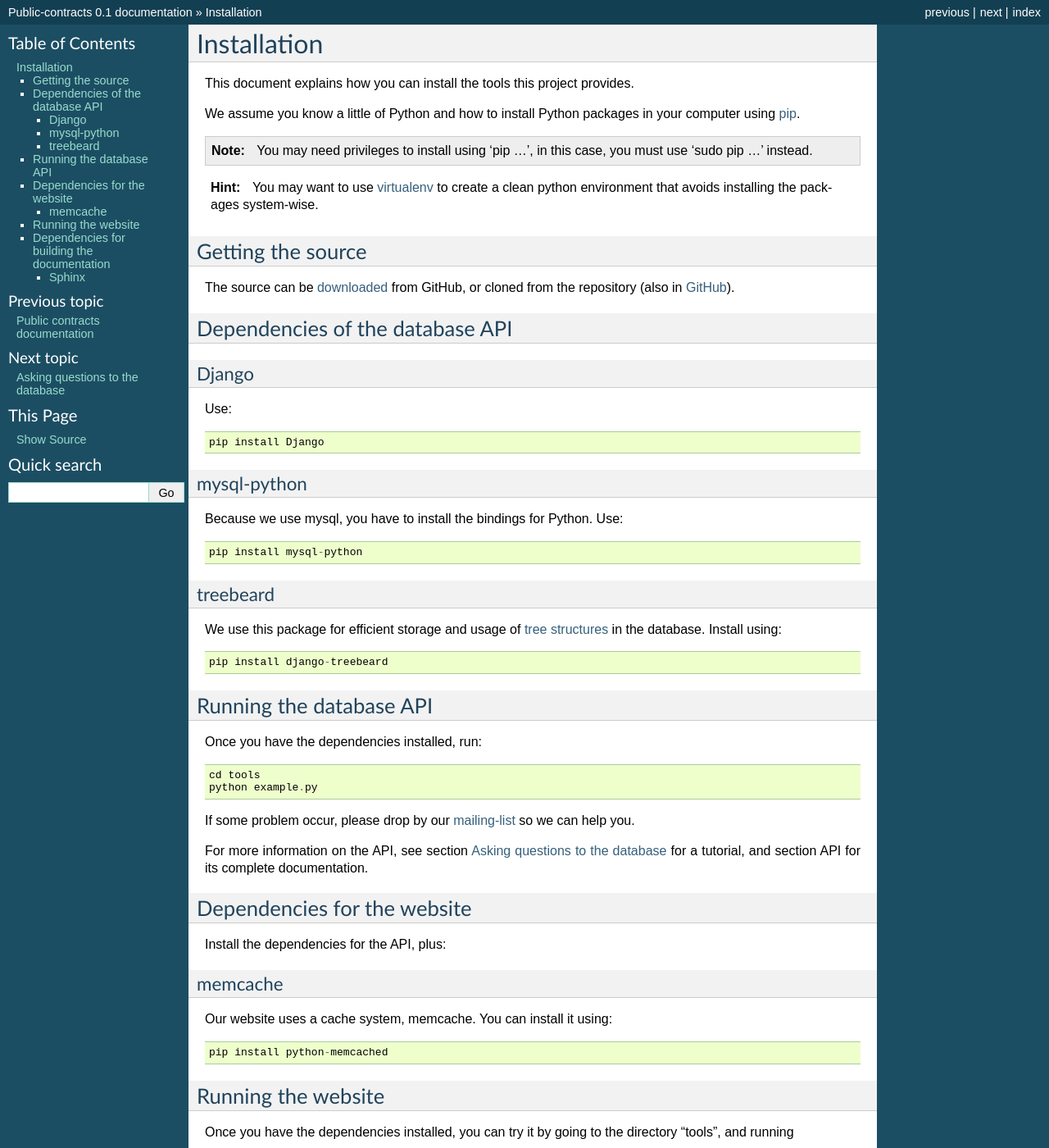
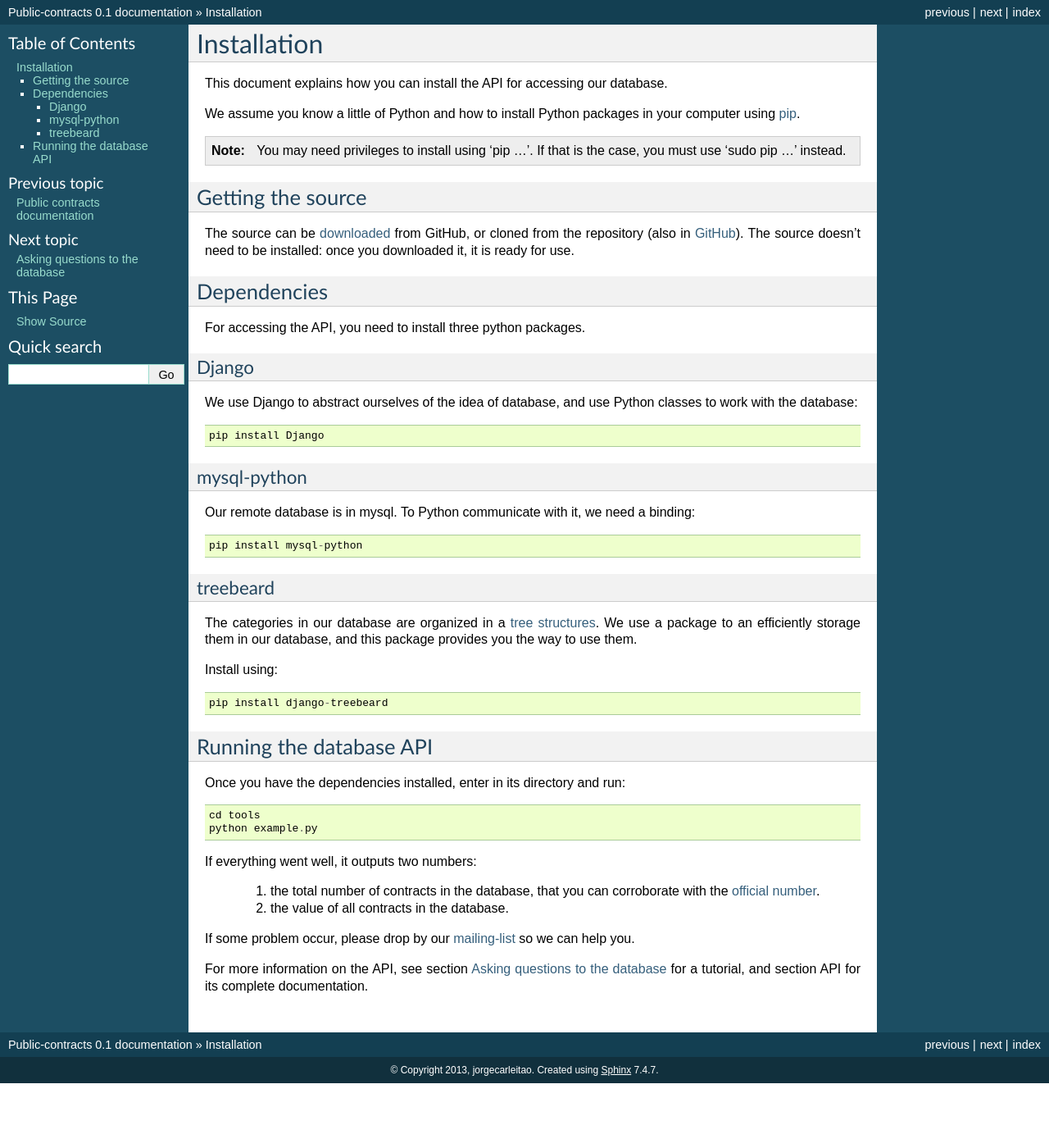
Before and after one commit to jorgecarleitao/public-contracts, a Sphinx documentation site: the page built from docs/source/installation.rst, in a window 1280 px wide and 1400 px high. Shown: the whole window at 82% size. Built offline with Sphinx 7.4.7, drawn with Linux system fonts in a browser that asks for light colours; some of the changed text lies outside the part shown.

Commit message:
Improved usage page to be more specific and complete.

```diff
--- a/docs/source/installation.rst
+++ b/docs/source/installation.rst
@@ -1,7 +1,7 @@
 Installation
 =============
 
-This document explains how you can install the tools this project provides.
+This document explains how you can install the API for accessing our database.
 
 .. _pip: https://pypi.python.org/pypi/pip
 
@@ -9,40 +9,43 @@ We assume you know a little of Python and how to install Python packages in your
 
 .. _virtualenv: http://www.virtualenv.org/en/latest/
 
-.. note:: You may need privileges to install using 'pip ...', in this case, you must use 'sudo pip ...' instead.
-
-.. hint:: You may want to use virtualenv_ to create a clean python environment that avoids installing the packages system-wise.
+.. note:: You may need privileges to install using 'pip ...'. If that is the case, you must use 'sudo pip ...' instead.
 
 Getting the source
 ---------------------
 
 .. _GitHub: https://github.com/jorgecarleitao/public-contracts
-.. _downloaded: https://github.com/jorgecarleitao/public-contracts
+.. _downloaded: https://github.com/jorgecarleitao/public-contracts/archive/master.zip
 .. _mailing-list: https://groups.google.com/forum/#!forum/public-contracts
 
 The source can be downloaded_ from GitHub, or cloned from the repository (also in GitHub_).
+The source doesn't need to be installed: once you downloaded it, it is ready for use.
 
-Dependencies of the database API
-----------------------------------
+Dependencies
+--------------
+
+For accessing the API, you need to install three python packages.
 
 Django
 ^^^^^^^^^^^^^^^^^
 
-Use::
+We use Django to abstract ourselves of the idea of database, and use Python classes to work with the database::
 
     pip install Django
 
 mysql-python
 ^^^^^^^^^^^^^^^^^
 
-Because we use mysql, you have to install the bindings for Python. Use::
+Our remote database is in mysql. To Python communicate with it, we need a binding::
 
     pip install mysql-python
 
 treebeard
 ^^^^^^^^^^^^^^^^^
 
-We use this package for efficient storage and usage of :doc:`tree structures <api/category>` in the database.
+The categories in our database are organized in a :doc:`tree structures <api/category>`.
+We use a package to an efficiently storage them in our database, and this package provides you the way to use them.
+
 Install using::
 
     pip install django-treebeard
@@ -50,50 +53,19 @@ Install using::
 Running the database API
 --------------------------
 
-Once you have the dependencies installed, run::
+.. _official number: http://www.base.gov.pt/base2/html/pesquisas/contratos.shtml
+
+Once you have the dependencies installed, enter in its directory and run::
 
     cd tools
     python example.py
+
+If everything went well, it outputs two numbers:
+
+    1. the total number of contracts in the database, that you can corroborate with the `official number`_.
+    2. the value of all contracts in the database.
 
 If some problem occur, please drop by our mailing-list_ so we can help you.
 
 For more information on the API, see section :doc:`usage` for a tutorial, and section :doc:`API` for its complete
 documentation.
-
-Dependencies for the website
-----------------------------------
-
-Install the dependencies for the API, plus:
-
-memcache
-^^^^^^^^^^^^^^^^^
-
-Our website uses a cache system, memcache. You can install it using::
-
-    pip install python-memcached
-
-Running the website
---------------------------
-
-Once you have the dependencies installed, you can try it by going to the directory "tools", and running
-
-    python manage.py runserver
-
-If some problem occur, please drop by our mailing-list_ so we can help you.
-
-
-Dependencies for building the documentation
-----------------------------------------------
-
-Sphinx
-^^^^^^^^^^^^^^^^^
-
-.. _sphinx: http://sphinx-doc.org/
-
-For building the documentation, you need sphinx_. It can be installed using::
-
-    pip install sphinx
-
-the documentation is built by entering in directory 'docs' and using::
-
-    make html
--- a/docs/source/usage.rst
+++ b/docs/source/usage.rst
@@ -1,30 +1,114 @@
 Asking questions to the database
 ==================================
 
-Once you :doc:`install <installation>` the database binder, you can directly start using it.
-The installation already has the credentials to access :doc:`our database <tools/database>`.
+This tutorial assumes you already :doc:`installed <installation>` the source.
 
-Here we reproduce the what you can find in 'tools/example.py'.
+.. _Django: https://www.djangoproject.com/
+.. _queries: https://docs.djangoproject.com/en/1.6/topics/db/queries/
+.. _queries API: https://docs.djangoproject.com/en/1.6/ref/models/querysets/
+.. _models: https://docs.djangoproject.com/en/dev/topics/db/models/
 
-Import the models using::
+We use Django_ for accessing the database. Django is a web framework,
+but here we limit the usage of Django to accessing the database.
+
+We will assume you are in directory "tools", as the installation part ended there.
+
+Setup
+---------
+
+In Python, to use a package, we have to import it.
+To use Django, we have to setup it first. In this tutorial we will skip this part since it is very technical.
+Assume the setup we provide is correct::
+
+    import set_up
+    set_up.set_up_django_environment()
+
+Accessing the database
+----------------------
+
+Django is setup, we are ready to use it.
+
+In Django, models_ are Python classes that can be represented in the database.
+We need to import the models for this API::
 
     from contracts import models
 
 with this, you have just gained a piece of intellectual freedom:
 
-what are the contracts?::
+From now on, each contract, entity or category is an instance of a Python class,
+and we can access its data using standard Python notation for a class.
 
-    all_contracts = models.Contract.objects.all()
+But how do we pick a contract from the database?
 
-how many they are?::
+.. _this contract: http://www.base.gov.pt/base2/html/pesquisas/contratos.shtml#791452
 
-    number_of_contracts = all_contracts.count()
+Look at this contract_ in the official database. It has the number "791452". Lets pick it up::
 
-how much is their price?::
+    contract = models.Contract.objects.get(base_id=791452)
+
+good, now, what do we want to know about the contract? Lets start with its price::
+
+    print contract.price
+
+Its kind of powerful right? (see also :docs:`responsibility <code_of_conduct>`). Now its category::
+
+    print contract.category
+
+.. _ManyToMany: https://docs.djangoproject.com/en/dev/topics/db/examples/many_to_many/
+
+Lets now pick the entity that made this contract. Well, in this case there is only one, but in general
+there can be more: a contract has a ManyToMany_ relationship with entities because each contract can have several
+entities (a joint contract), but also each entity can have several contracts.
+
+In fact, each contract has two many to many: the entities that paid, and the entities that were paid.
+Why would you care? Because you have to tell python which ones you want.
+
+Lets say we want the entity that paid contract 791452. In that case, we pick the set of all entities that paid,
+and just choose the first one::
+
+    entity = contract.contractors.all()[0]
+    print entity
+
+Good. Let's see the contracts this entity paid. To that, we use the "contracts_made" of the entity.
+
+    entity_contracts = entity.contracts_made.all()
+
+Lets count the number of these contracts:
+
+    print entity_contracts.count()
+
+.. _can check: http://www.base.gov.pt/base2/html/pesquisas/entidades.shtml#23537
+
+You `can check`_ that the number matches the number in the official database.
+(there can be an error of 1 or 2 when there were contracts added today;
+our database is only synchronized in the end of the day).
+
+Ok, now a more difficult question: how much is the price of all those contracts?
+
+.. _aggregate: https://docs.djangoproject.com/en/dev/topics/db/aggregation/
+
+To answer that, we have to use aggregate_: we are aggregating a result over a set of contracts. The syntax
+is the following::
 
     from django.db.models import Sum
 
-    total_price = all_contracts.aggregate(sum=Sum('price'))['sum']
+    total_price = entity_contracts.aggregate(our_sum=Sum('price'))['our_sum']
     print total_price
 
-from here on, the boundaries are just limited by those of your imagination...
+Remember calling "contract.price" before? Well, this is doing almost the same:
+we are aggregating the sum of all contract prices, which we call "our_sum", and them
+we get our sum (...)['our_sum'] back. Again, you `can check`_.
+
+As a final example, we are going to use a filter. Lets say you want all the above
+contracts, but restricted to prices higher than 10.000€. For this, we need to "filter" the contracts::
+
+    expensive_contracts = entity_contracts.filter(price__gt=10000*100)  # *100 because prices are in euro cents.
+    print expensive_contracts.count()
+
+The "price__gt" means price (g)reater (t)han. The full set of options can be found in Django queries_.
+
+.. _mailing list: https://groups.google.com/forum/#!forum/public-contracts
+
+If you need any help, drop by our public `mailing list`_.
+
+That's it. From now on, the boundaries are only limited by those of your imagination...
```
